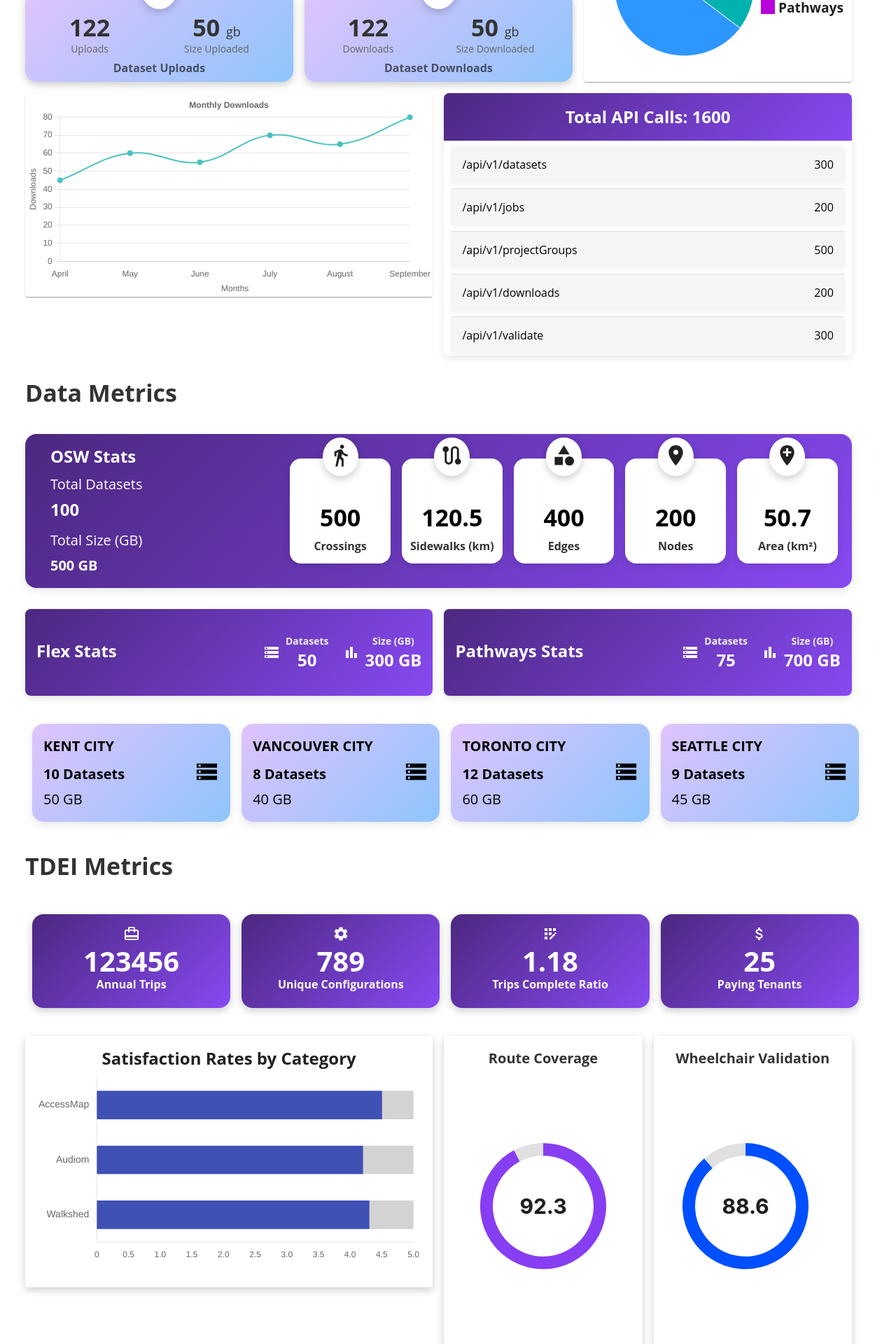
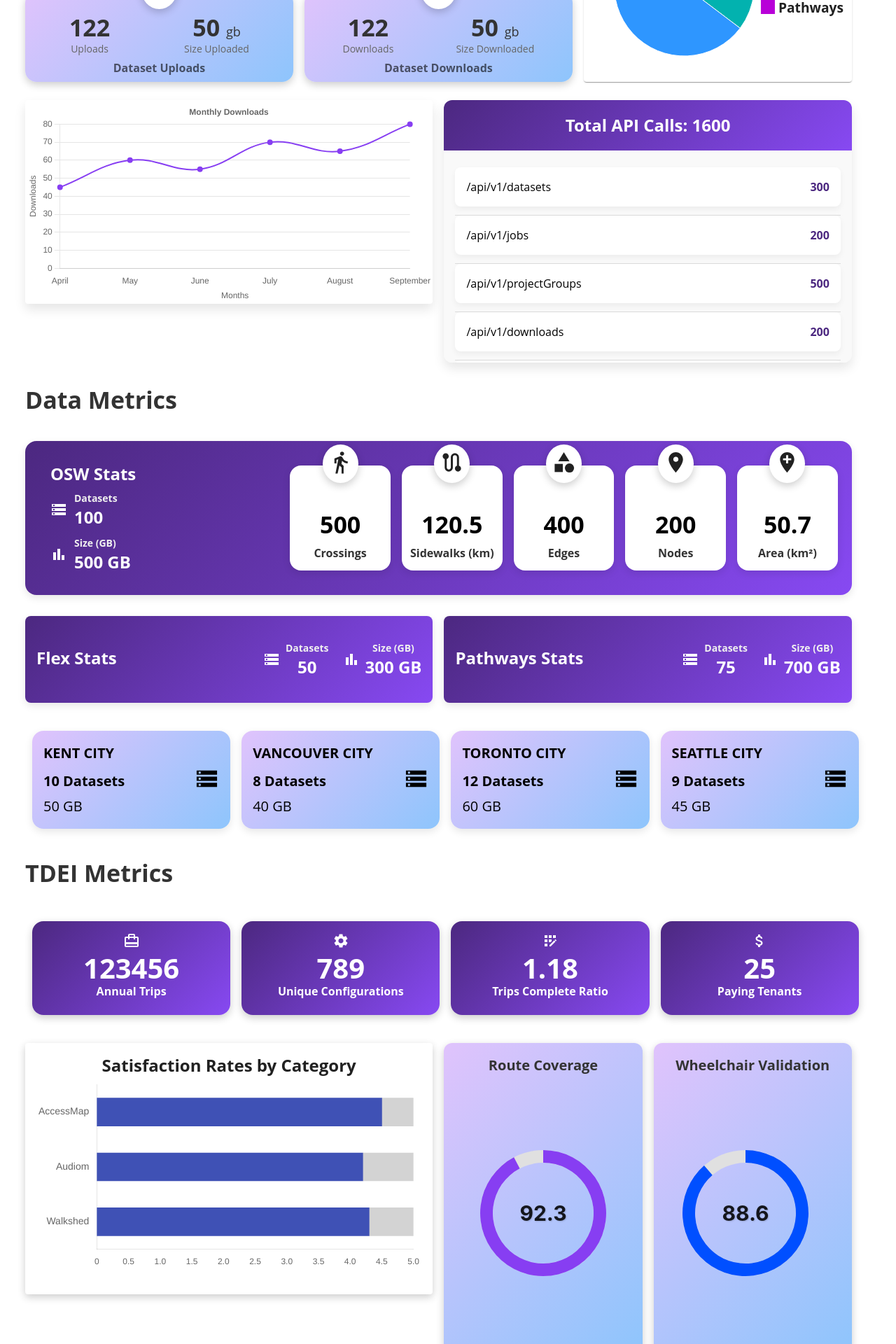
Before and after one commit to TaskarCenterAtUW/TDEI-Performance-Dashboard, a React (Create React App) app in the folder tdei-dashboard/: page / in a window 1280 px wide. Shown: the part 380-2300 px from the top of the page at 70% size. Built offline with nearby package versions, Linux system fonts and the light colour scheme.

Commit message:
made minor UI changes

```diff
--- a/tdei-dashboard/src/components/LineChart.js
+++ b/tdei-dashboard/src/components/LineChart.js
@@ -21,10 +21,10 @@ const CustomLineChart = ({ data }) => {
       {
         label: 'Downloads per Month',
         data: downloadCounts,
-        borderColor: 'rgba(75, 192, 192, 1)',
-        backgroundColor: 'rgba(75, 192, 192, 0.2)',
+        borderColor: '#873EF2',
+        backgroundColor: '#873EF2',
         borderWidth: 2,
-        pointBackgroundColor: 'rgba(75, 192, 192, 1)',
+        pointBackgroundColor: '#873EF2',
         tension: 0.4,
       },
     ],
@@ -52,9 +52,6 @@ const CustomLineChart = ({ data }) => {
 
       },
       y: {
-        // grid:{
-        //     display: false,
-        // },
         title: {
           display: true,
           text: 'Downloads',
--- a/tdei-dashboard/src/components/OSWStatsCard.js
+++ b/tdei-dashboard/src/components/OSWStatsCard.js
@@ -5,6 +5,8 @@ import CategoryIcon from '@mui/icons-material/Category';
 import LocationOnIcon from '@mui/icons-material/LocationOn';
 import RouteIcon from '@mui/icons-material/Route';
 import AddLocationIcon from '@mui/icons-material/AddLocation';
+import StorageIcon from '@mui/icons-material/Storage';
+import BarChartIcon from '@mui/icons-material/BarChart';
 
 const iconsMap = {
     num_crossings: <DirectionsWalkIcon fontSize="large" />,
@@ -43,14 +45,30 @@ const OSWStatsCard = ({ osw }) => {
                 <Typography variant="h5" sx={{ fontWeight: 'bold', marginBottom: '8px', color: 'white' }}>
                     OSW Stats
                 </Typography>
-                <Typography variant="h6" sx={{ color: 'white', marginBottom: '4px' }}>Total Datasets</Typography>
-                <Typography variant="h5" sx={{ fontWeight: 'bold', marginBottom: '12px',color: 'white' }}>
-                    {totalDatasets}
-                </Typography>
-                <Typography variant="h6" sx={{ color: 'white', marginBottom: '4px' }}>Total Size (GB)</Typography>
-                <Typography variant="h6" sx={{ fontWeight: 'bold',color: 'white' }}>
-                    {totalSizeGB} GB
-                </Typography>
+                <Box sx={{ display: 'flex', alignItems: 'center', gap: '20px' }}>
+                    <Box sx={{ display: 'flex', alignItems: 'center', gap: '10px' }}>
+                        <StorageIcon sx={{ color: '#fff', fontSize: '24px' }} />
+                        <Box>
+                            <Typography variant="subtitle2" sx={{ color: '#f0f0f0', fontWeight: 'bold' }}>
+                                Datasets
+                            </Typography>
+                            <Typography variant="h5" sx={{ fontWeight: 'bold', color: '#fff' }}>
+                                {totalDatasets}
+                            </Typography>
+                        </Box>
+                    </Box>
+                </Box>
+                <Box sx={{ display: 'flex', alignItems: 'center', gap: '10px', marginTop:'10px' }}>
+                    <BarChartIcon sx={{ color: '#fff', fontSize: '24px' }} />
+                    <Box>
+                        <Typography variant="subtitle2" sx={{ color: '#f0f0f0', fontWeight: 'bold' }}>
+                            Size (GB)
+                        </Typography>
+                        <Typography variant="h5" sx={{ fontWeight: 'bold', color: '#fff' }}>
+                            {totalSizeGB} GB
+                        </Typography>
+                    </Box>
+                </Box>
             </Box>
             <Grid container spacing={2} sx={{ width: '70%' }}>
                 {Object.entries(aggregatedStats).map(([statName, statValue]) => (
--- a/tdei-dashboard/src/components/SystemUsageCards.js
+++ b/tdei-dashboard/src/components/SystemUsageCards.js
@@ -98,12 +98,12 @@ export default function SystemUsageCards({ details }) {
                             </Stack>
                         </Card>
                     </Grid>
-                    <Grid item xs={6}>
-                        <Card>
+                    <Grid item xs={6} sx={{marginTop:'10px'}}>
+                        <Card sx={{ boxShadow: '0px 8px 16px rgba(0, 0, 0, 0.1)'}}>
                         <CustomLineChart data={downloadsPerMonth} />
                         </Card>
                     </Grid>
-                    <Grid item xs={6}>
+                    <Grid item xs={6} sx={{marginTop:'10px'}}>
                     <ApiMetricsCard apiMetrics={apiMetrics} />
                     </Grid>
                 </Grid>
--- a/tdei-dashboard/src/pages/SystemUsageMetrics/ApiMetricsCard.js
+++ b/tdei-dashboard/src/pages/SystemUsageMetrics/ApiMetricsCard.js
@@ -7,23 +7,28 @@ const ApiMetricsCard = ({ apiMetrics }) => {
   return (
     <Box
       sx={{
-        borderRadius: '8px',
+        borderRadius: '12px',
         overflow: 'hidden',
-        boxShadow: '0px 4px 12px rgba(0, 0, 0, 0.1)',
-        backgroundColor: '#f5f5f5',
+        boxShadow: '0px 8px 16px rgba(0, 0, 0, 0.1)',
+        backgroundColor: '#ffffff',
         display: 'flex',
         flexDirection: 'column',
         height: '375px',
+        transition: 'transform 0.3s ease',
+        '&:hover': {
+          transform: 'scale(1.02)',
+        },
       }}
     >
       <Box
         sx={{
           background: 'linear-gradient(135deg, #4C2880 0%, #8749F2 100%)',
-          padding: '18px',
+          padding: '20px',
           textAlign: 'center',
+          color: '#fff',
         }}
       >
-        <Typography variant="h5" sx={{ fontWeight: 'bold', color:'white' }}>
+        <Typography variant="h5" sx={{ fontWeight: 'bold' }}>
           Total API Calls: {totalApiCalls}
         </Typography>
       </Box>
@@ -31,9 +36,8 @@ const ApiMetricsCard = ({ apiMetrics }) => {
         sx={{
           flexGrow: 1,
           overflowY: 'scroll',
-          backgroundColor: '#fff',
-          paddingLeft:'10px',
-          paddingRight:'10px'
+          backgroundColor: '#f9f9f9',
+          padding: '16px',
         }}
       >
         <List>
@@ -43,15 +47,21 @@ const ApiMetricsCard = ({ apiMetrics }) => {
                 sx={{
                   display: 'flex',
                   justifyContent: 'space-between',
-                  padding: '10px 16px',
-                  backgroundColor: '#f5f5f5',
-                  borderRadius: '4px',
-                  marginBottom: '8px',
-                  boxShadow: '0px 2px 6px rgba(0, 0, 0, 0.05)',
+                  padding: '12px 16px',
+                  backgroundColor: '#ffffff',
+                  borderRadius: '8px',
+                  marginBottom: '12px',
+                  boxShadow: '0px 4px 8px rgba(0, 0, 0, 0.05)',
+                  transition: 'background-color 0.3s ease',
+                  '&:hover': {
+                    backgroundColor: '#f0f0f0',
+                  },
                 }}
               >
-                <ListItemText primary={endpoint} />
-                <Typography variant="body1">{count}</Typography>
+                <ListItemText primary={endpoint} sx={{ fontWeight: 'bold' }} />
+                <Typography variant="body1" sx={{ fontWeight: 'bold', color: '#4C2880' }}>
+                  {count}
+                </Typography>
               </ListItem>
               <Divider />
             </React.Fragment>
--- a/tdei-dashboard/src/pages/TDEIMetrics/TDEIMetrics.js
+++ b/tdei-dashboard/src/pages/TDEIMetrics/TDEIMetrics.js
@@ -44,10 +44,16 @@ const TDEIMetrics = () => {
           </Grid>
           <Grid item xs={12} sm={3} gap={5}>
             <Card sx={{
-              padding: '16px', textAlign: 'center', boxShadow: '0px 4px 12px rgba(0, 0, 0, 0.2)',
-              transition: 'transform 0.3s',
-              '&:hover': { transform: 'scale(1.05)', boxShadow: 10 },
-              transition: 'transform 0.3s',
+                 padding: '16px',
+                 textAlign: 'center',
+                 boxShadow: '0px 4px 12px rgba(0, 0, 0, 0.2)',
+                 background: 'linear-gradient(135deg, #e0c3fc 0%, #8ec5fc 100%)',
+                 borderRadius: '12px',
+                 transition: 'transform 0.3s',
+                 '&:hover': {
+                   transform: 'scale(1.05)',
+                   boxShadow: 10,
+                 },
             }}>
               <Box sx={{ display: 'flex', justifyContent: 'center', alignItems: 'center' }}>
                 <CustomGauge
@@ -60,10 +66,16 @@ const TDEIMetrics = () => {
           </Grid>
           <Grid item xs={12} sm={3} gap={5}>
             <Card sx={{
-              padding: '16px', textAlign: 'center', boxShadow: '0px 4px 12px rgba(0, 0, 0, 0.2)',
-              transition: 'transform 0.3s',
-              '&:hover': { transform: 'scale(1.05)', boxShadow: 10 },
-              transition: 'transform 0.3s',
+                 padding: '16px',
+                 textAlign: 'center',
+                 boxShadow: '0px 4px 12px rgba(0, 0, 0, 0.2)',
+                 background: 'linear-gradient(135deg, #e0c3fc 0%, #8ec5fc 100%)',
+                 borderRadius: '12px',
+                 transition: 'transform 0.3s',
+                 '&:hover': {
+                   transform: 'scale(1.05)',
+                   boxShadow: 10,
+                 },
             }}>
               <Box sx={{ display: 'flex', justifyContent: 'center', alignItems: 'center', }}>
                 <CustomGauge
```
